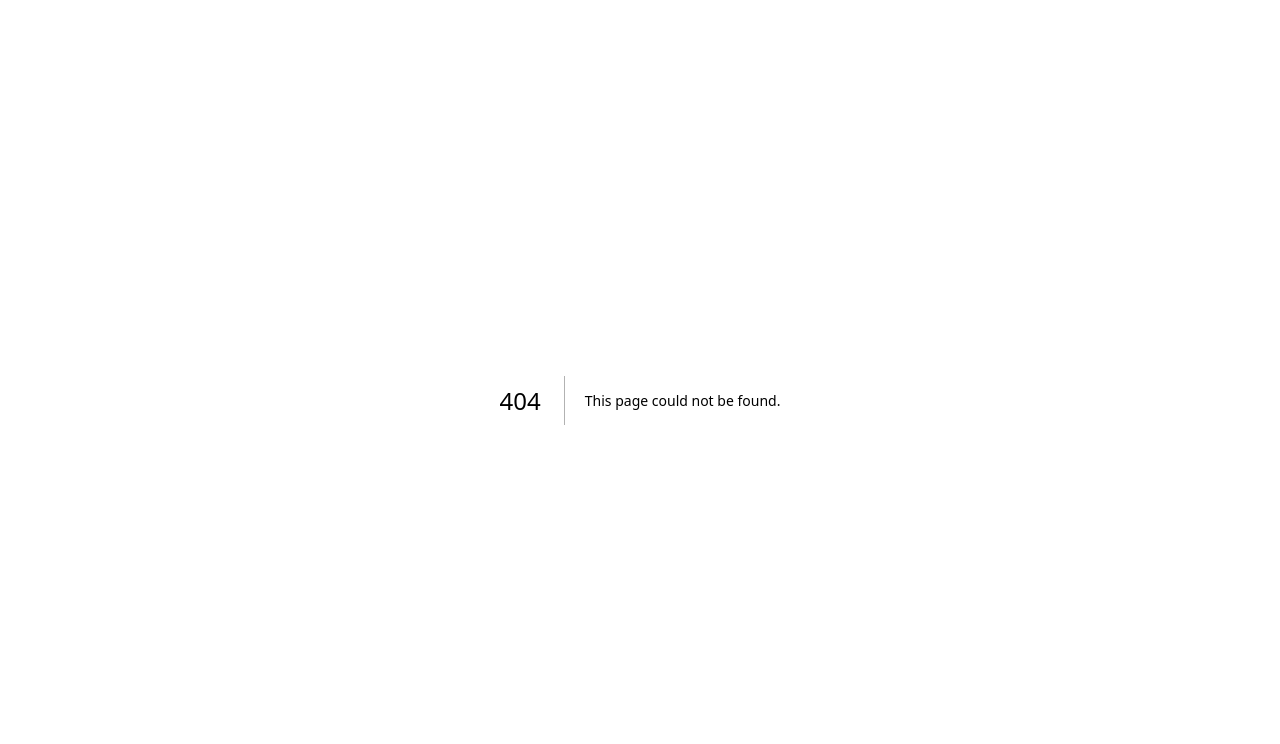
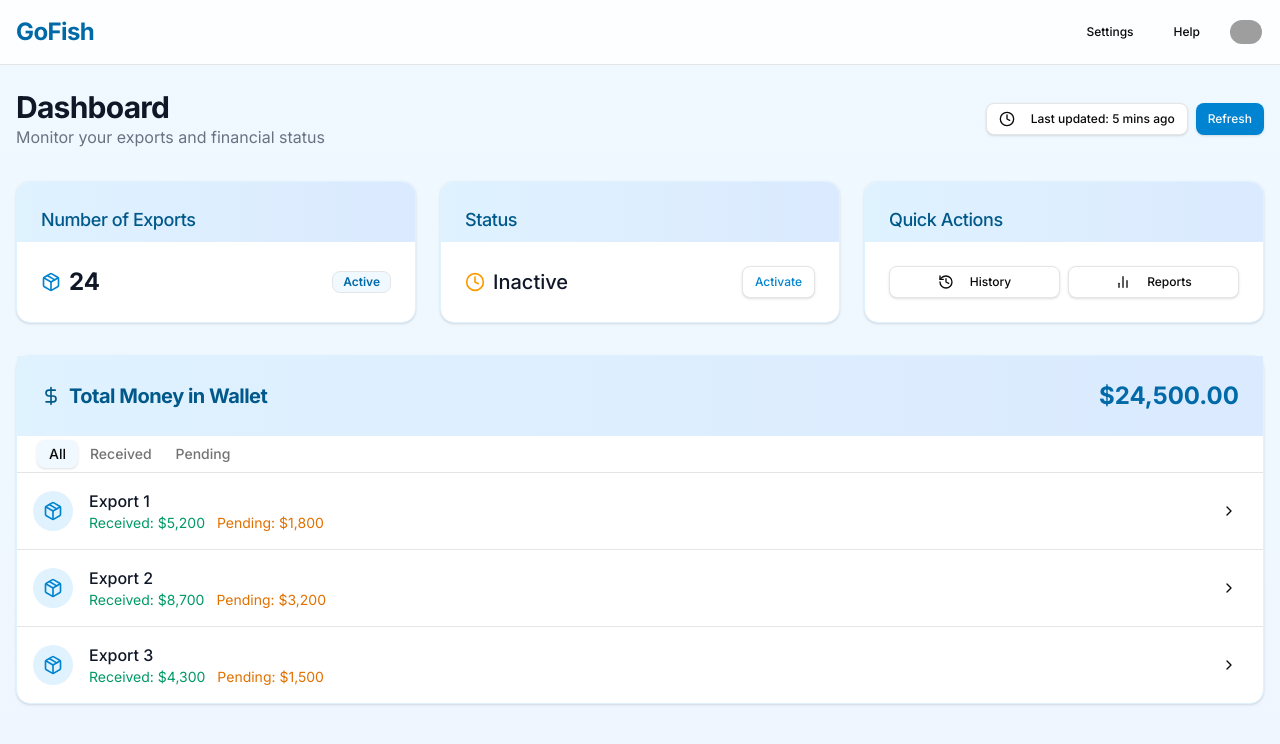
Before and after one commit to Zohaib-Eh/GoFish, a Next.js app: page /dashboard-exp in a window 1280 px wide. Before the commit this address had no page. Shown: the top 744 px of the page. Built offline with nearby package versions, Linux system fonts and the light colour scheme; grey boxes are pictures that could not be loaded.

Commit message:
Add Dashboard

```diff
--- /dev/null
+++ b/src/app/dashboard-exp/page.tsx
@@ -0,0 +1,180 @@
+import { DollarSign, Package, Clock, BarChart2, History, ChevronRight } from "lucide-react"
+import { Card, CardContent, CardHeader, CardTitle } from "@/components/ui/card"
+import { Button } from "@/components/ui/button"
+import { Badge } from "@/components/ui/badge"
+import { Tabs, TabsContent, TabsList, TabsTrigger } from "@/components/ui/tabs"
+
+export default function Dashboard() {
+  return (
+    <div className="min-h-screen bg-gradient-to-b from-sky-50 to-blue-50">
+      <header className="sticky top-0 z-10 border-b bg-white/80 backdrop-blur-sm">
+        <div className="container flex h-16 items-center justify-between px-4">
+          <div className="flex items-center gap-4">
+            <h1 className="text-2xl font-bold tracking-tight text-sky-700">GoFish</h1>
+          </div>
+          <nav className="flex items-center gap-4">
+            <Button variant="ghost" size="sm">
+              Settings
+            </Button>
+            <Button variant="ghost" size="sm">
+              Help
+            </Button>
+            <Button variant="ghost" size="icon" className="rounded-full">
+              <img
+                src="/placeholder.svg?height=32&width=32"
+                width="32"
+                height="32"
+                className="rounded-full"
+                alt="Avatar"
+              />
+              <span className="sr-only">Toggle user menu</span>
+            </Button>
+          </nav>
+        </div>
+      </header>
+      <main className="container px-4 py-6">
+        <div className="mb-8 flex flex-col items-start justify-between gap-4 md:flex-row md:items-center">
+          <div>
+            <h1 className="text-3xl font-bold tracking-tight text-gray-900">Dashboard</h1>
+            <p className="text-gray-500">Monitor your exports and financial status</p>
+          </div>
+          <div className="flex items-center gap-2">
+            <Button variant="outline" size="sm">
+              <Clock className="mr-2 h-4 w-4" />
+              Last updated: 5 mins ago
+            </Button>
+            <Button variant="default" size="sm" className="bg-sky-600 hover:bg-sky-700">
+              Refresh
+            </Button>
+          </div>
+        </div>
+
+        <div className="grid gap-6 md:grid-cols-3">
+          <Card className="overflow-hidden border-sky-100 shadow-sm transition-all hover:shadow-md">
+            <CardHeader className="bg-gradient-to-r from-sky-100 to-blue-100 pb-2">
+              <CardTitle className="text-lg font-medium text-sky-800">Number of Exports</CardTitle>
+            </CardHeader>
+            <CardContent className="pt-6">
+              <div className="flex items-center justify-between">
+                <div className="flex items-center">
+                  <Package className="mr-2 h-5 w-5 text-sky-600" />
+                  <span className="text-2xl font-bold text-gray-900">24</span>
+                </div>
+                <Badge variant="outline" className="bg-sky-50 text-sky-700">
+                  Active
+                </Badge>
+              </div>
+            </CardContent>
+          </Card>
+
+          <Card className="overflow-hidden border-sky-100 shadow-sm transition-all hover:shadow-md">
+            <CardHeader className="bg-gradient-to-r from-sky-100 to-blue-100 pb-2">
+              <CardTitle className="text-lg font-medium text-sky-800">Status</CardTitle>
+            </CardHeader>
+            <CardContent className="pt-6">
+              <div className="flex items-center justify-between">
+                <div className="flex items-center">
+                  <Clock className="mr-2 h-5 w-5 text-amber-500" />
+                  <span className="text-xl font-medium text-gray-900">Inactive</span>
+                </div>
+                <Button size="sm" variant="outline" className="text-sky-600">
+                  Activate
+                </Button>
+              </div>
+            </CardContent>
+          </Card>
+
+          <Card className="overflow-hidden border-sky-100 shadow-sm transition-all hover:shadow-md">
+            <CardHeader className="bg-gradient-to-r from-sky-100 to-blue-100 pb-2">
+              <CardTitle className="text-lg font-medium text-sky-800">Quick Actions</CardTitle>
+            </CardHeader>
+            <CardContent className="flex gap-2 pt-6">
+              <Button size="sm" variant="outline" className="flex-1">
+                <History className="mr-2 h-4 w-4" />
+                History
+              </Button>
+              <Button size="sm" variant="outline" className="flex-1">
+                <BarChart2 className="mr-2 h-4 w-4" />
+                Reports
+              </Button>
+            </CardContent>
+          </Card>
+        </div>
+
+        <div className="mt-8">
+          <Card className="border-sky-100 shadow-sm">
+            <CardHeader className="bg-gradient-to-r from-sky-100 to-blue-100">
+              <div className="flex items-center justify-between">
+                <CardTitle className="text-xl font-bold text-sky-800">
+                  <div className="flex items-center">
+                    <DollarSign className="mr-2 h-5 w-5" />
+                    Total Money in Wallet
+                  </div>
+                </CardTitle>
+                <span className="text-2xl font-bold text-sky-700">$24,500.00</span>
+              </div>
+            </CardHeader>
+            <CardContent className="p-0">
+              <Tabs defaultValue="all" className="w-full">
+                <div className="border-b px-4">
+                  <TabsList className="bg-transparent">
+                    <TabsTrigger value="all" className="data-[state=active]:bg-sky-50">
+                      All
+                    </TabsTrigger>
+                    <TabsTrigger value="received" className="data-[state=active]:bg-sky-50">
+                      Received
+                    </TabsTrigger>
+                    <TabsTrigger value="pending" className="data-[state=active]:bg-sky-50">
+                      Pending
+                    </TabsTrigger>
+                  </TabsList>
+                </div>
+                <TabsContent value="all" className="m-0">
+                  <ExportList />
+                </TabsContent>
+                <TabsContent value="received" className="m-0">
+                  <ExportList filter="received" />
+                </TabsContent>
+                <TabsContent value="pending" className="m-0">
+                  <ExportList filter="pending" />
+                </TabsContent>
+              </Tabs>
+            </CardContent>
+          </Card>
+        </div>
+      </main>
+    </div>
+  )
+}
+
+function ExportList({ filter }: { filter?: string }) {
+  const exports = [
+    { id: 1, name: "Export 1", received: 5200, pending: 1800, status: "active" },
+    { id: 2, name: "Export 2", received: 8700, pending: 3200, status: "active" },
+    { id: 3, name: "Export 3", received: 4300, pending: 1500, status: "active" },
+  ]
+
+  return (
+    <div className="divide-y">
+      {exports.map((exp) => (
+        <div key={exp.id} className="flex items-center justify-between p-4 hover:bg-sky-50">
+          <div className="flex items-center gap-4">
+            <div className="flex h-10 w-10 items-center justify-center rounded-full bg-sky-100">
+              <Package className="h-5 w-5 text-sky-600" />
+            </div>
+            <div>
+              <h3 className="font-medium text-gray-900">{exp.name}</h3>
+              <div className="flex gap-3 text-sm text-gray-500">
+                <span className="flex items-center text-emerald-600">Received: ${exp.received.toLocaleString()}</span>
+                <span className="flex items-center text-amber-600">Pending: ${exp.pending.toLocaleString()}</span>
+              </div>
+            </div>
+          </div>
+          <Button variant="ghost" size="icon">
+            <ChevronRight className="h-4 w-4" />
+          </Button>
+        </div>
+      ))}
+    </div>
+  )
+}
```
Also changed, not shown: src/app/dashboard-imp/page.tsx (renamed from src/app/dashboard/page.tsx).
